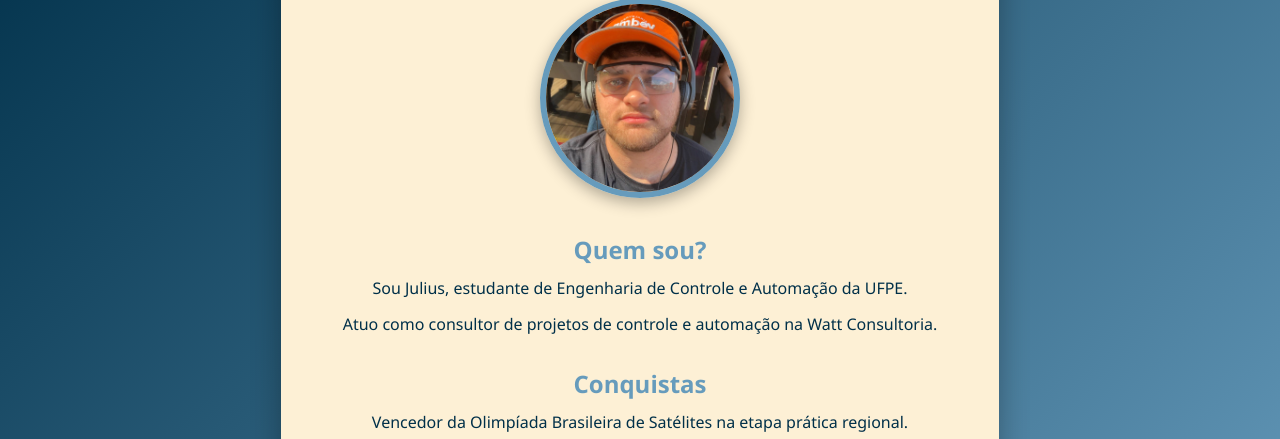
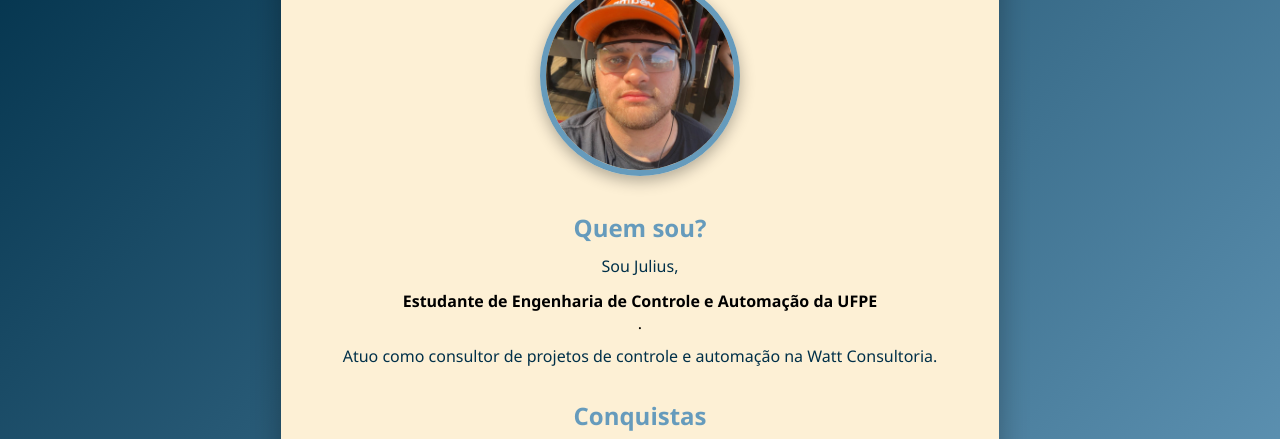
Before and after one commit to juliusRomanzeira/Card, a plain HTML site: page index.html in a window 1280 px wide. Shown: the part 139-578 px from the top of the page. Drawn offline with Linux system fonts and the light colour scheme.

Commit message:
Versão 1.7

```diff
--- a/Style/style.css
+++ b/Style/style.css
@@ -63,6 +63,10 @@
     line-height: 1.6;
 }
 
+.negrito {
+    font-weight: bold;
+}
+
 /* Medalha */
 .medal {
     width: 50px;
@@ -87,10 +91,6 @@
     gap: 100px;
 }
 
-.trophe {
-    border: 5px solid white;
-}
-
 .rede {
     width: 50px;
     transition: transform 0.3s;
--- a/index.html
+++ b/index.html
@@ -16,7 +16,7 @@
 
         <section class="quem-sou">
             <h2>Quem sou?</h2>
-            <p>Sou Julius, estudante de Engenharia de Controle e Automação da UFPE.</p>
+            <p>Sou Julius, <div class="negrito">Estudante de Engenharia de Controle e Automação da UFPE</div>.</p>
             <p>Atuo como consultor de projetos de controle e automação na Watt Consultoria.</p>
         </section>
 
```
